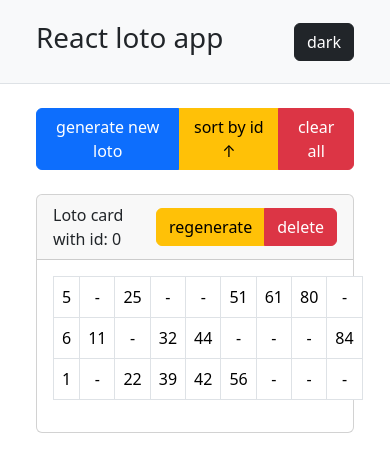
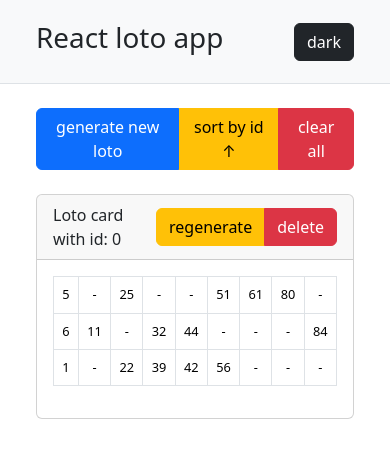
Before and after one commit to iskan-iskra/react-loto-app, a React (Vite) app: page / in a window 390 px wide. Both pictures are taken after a click on the button "generate new loto". Shown: the top 472 px of the page. Built offline with nearby package versions, Linux system fonts and the light colour scheme.

Commit message:
hot-fix app-loto-table cell at mobile

```diff
--- a/index.html
+++ b/index.html
@@ -3,7 +3,10 @@
   <head>
     <meta charset="UTF-8" />
     <link rel="icon" type="image/svg+xml" href="/vite.svg" />
-    <meta name="viewport" content="width=device-width, initial-scale=1.0" />
+    <meta
+      name="viewport"
+      content="width=device-width, initial-scale=1.0, maximum-scale=1.0, user-scalable=no"
+    />
     <title>React Loto App</title>
   </head>
   <body>
--- a/package.json
+++ b/package.json
@@ -4,7 +4,7 @@
   "version": "0.0.0",
   "type": "module",
   "scripts": {
-    "dev": "vite",
+    "dev": "vite --host",
     "build": "tsc -b && vite build",
     "lint": "eslint .",
     "preview": "vite preview"
--- a/src/components/AppLotoTable.tsx
+++ b/src/components/AppLotoTable.tsx
@@ -7,12 +7,12 @@ type TiAppLotoTableProps = {
 
 export default function AppLotoTable({ lotoTable }: TiAppLotoTableProps) {
   return (
-    <Table bordered>
+    <Table bordered style={{ maxWidth: "100%" }}>
       <tbody>
         {lotoTable.map((el, index) => (
           <tr key={index}>
             {el.map((el, index) => (
-              <td className="text-center" key={index}>
+              <td className="text-center app-loto-table-cell" key={index}>
                 {el || "-"}
               </td>
             ))}
--- a/src/index.css
+++ b/src/index.css
@@ -13,3 +13,14 @@ header {
   display: flex;
   align-items: center;
 }
+
+/* HOTFIX */
+.app-loto-table-cell {
+  font-size: 1rem;
+}
+
+@media screen and (max-width: 400px) {
+  .app-loto-table-cell {
+    font-size: 0.8rem;
+  }
+}
```
